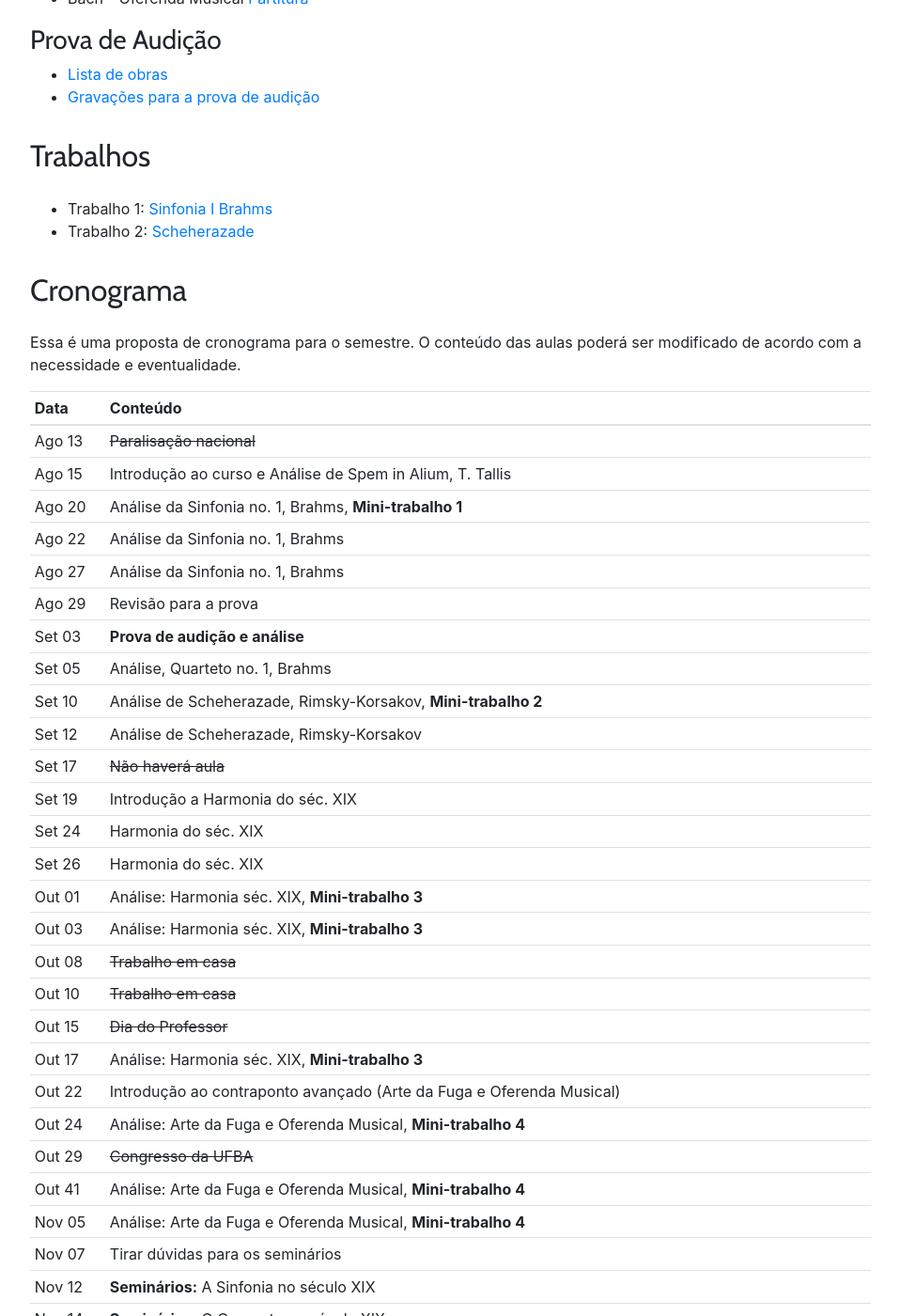
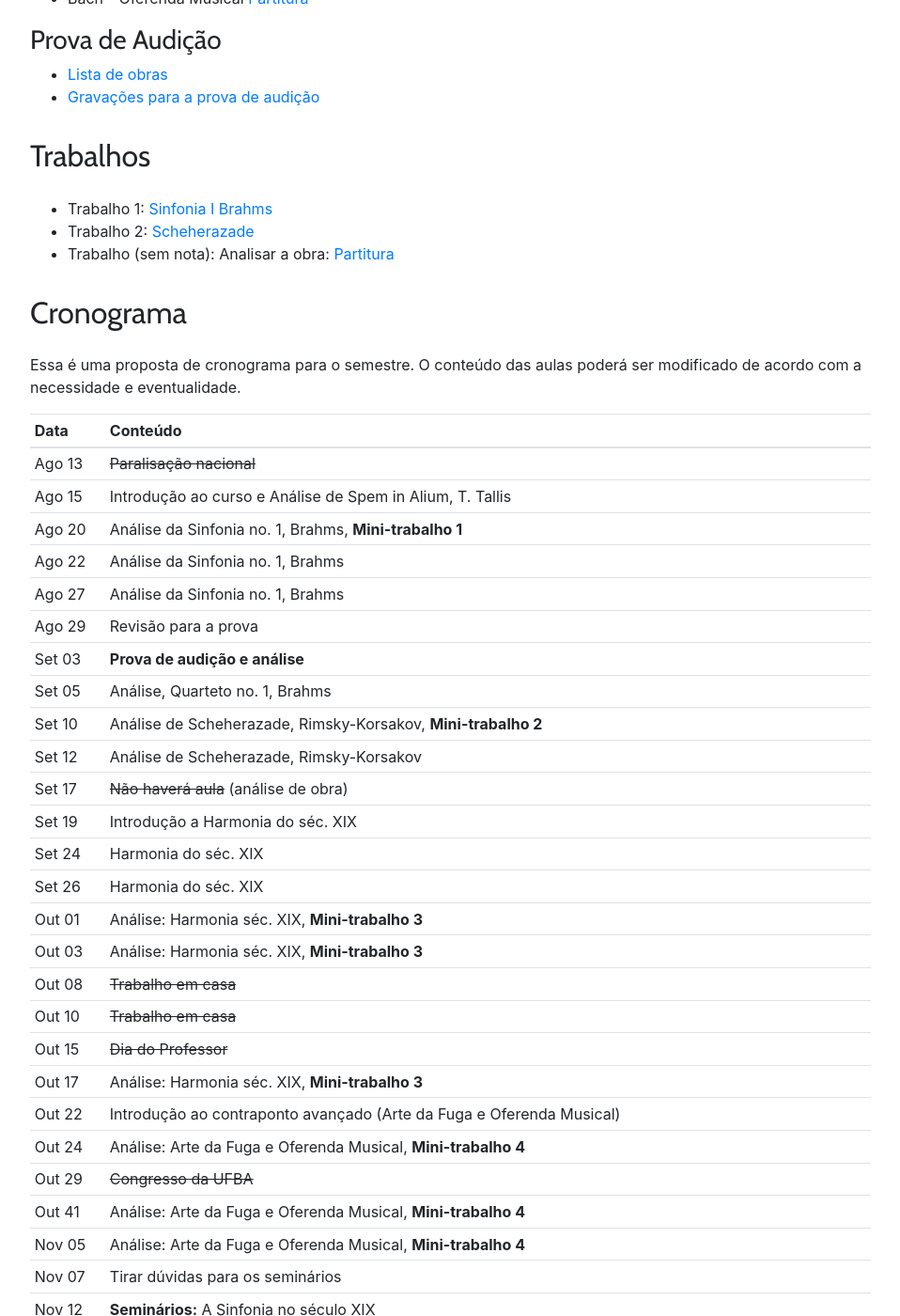
Before and after one commit to kroger/genosmus, a Jekyll site: the page built from _pedro/2019.2/musa76.md, in a window 1280 px wide and 1400 px high, scrolled down 1137 px. Shown: the whole window at 94% size, without its empty margins (68-1026 px from the left). Built offline with Jekyll 4.4.1, drawn with Linux system fonts in a browser that asks for light colours.

Commit message:
Acrescenta trabalho de LEM

```diff
--- a/_pedro/2019.2/musa76.md
+++ b/_pedro/2019.2/musa76.md
@@ -62,6 +62,7 @@ para me procurar; depois disso a nota não será modificada.
 
 - Trabalho 1: [Sinfonia I Brahms](/pedro/trabalho-brahms/)
 - Trabalho 2: [Scheherazade](/pedro/trabalho-scheherazade/)
+- Trabalho (sem nota): Analisar a obra: [Partitura][12]
 
 <!--
 - Trabalho 3: [Fuga](/pedro/trabalho-fuga/)
@@ -85,7 +86,7 @@ eventualidade.
 | Set 05 | Análise, Quarteto no. 1, Brahms                                      |
 | Set 10 | Análise de Scheherazade, Rimsky-Korsakov, **Mini-trabalho 2**        |
 | Set 12 | Análise de Scheherazade, Rimsky-Korsakov                             |
-| Set 17 | <del>Não haverá aula</del>                                           |
+| Set 17 | <del>Não haverá aula</del> (análise de obra)                         |
 | Set 19 | Introdução a Harmonia do séc. XIX                                    |
 | Set 24 | Harmonia do séc. XIX                                                 |
 | Set 26 | Harmonia do séc. XIX                                                 |
```
Also changed, not shown: other parts of _pedro/2019.2/musa76.md (+1 -0 lines).
